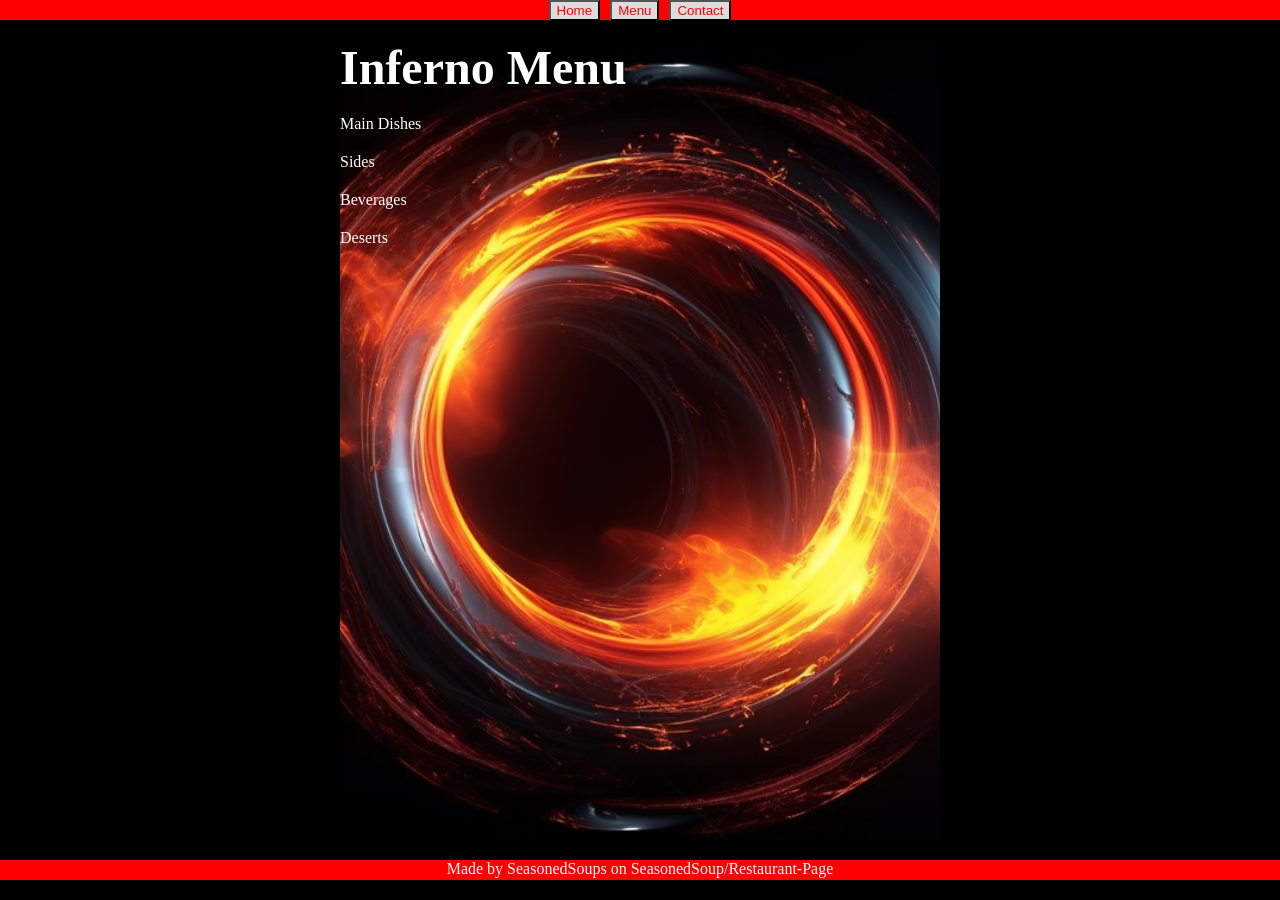
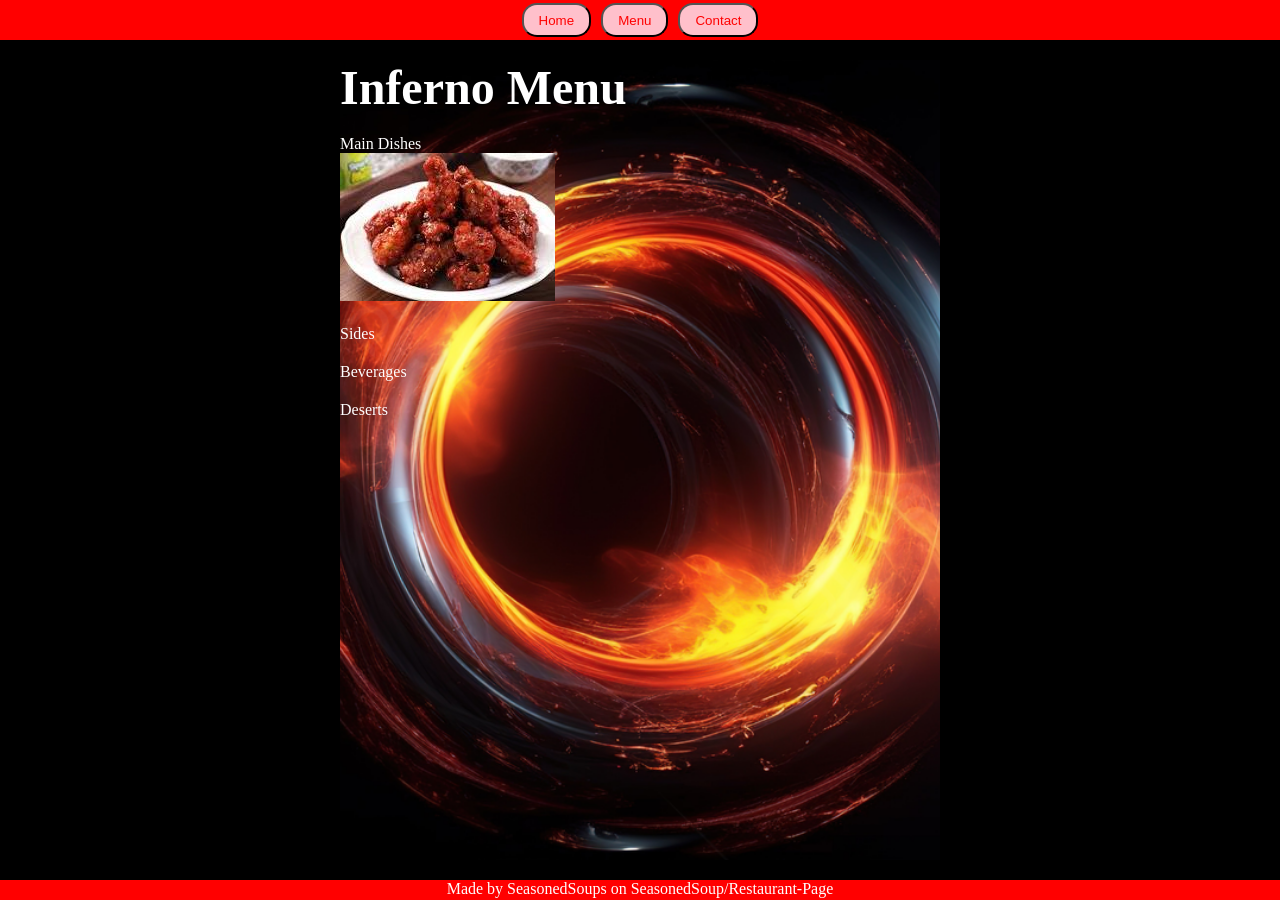
Before and after one commit to SeasonedSoup/Restaurant-Page, a website built with webpack: page src/template.html in a window 1280 px wide. Both pictures are taken after a click on the button "Menu". Built offline with nearby package versions, Linux system fonts and the light colour scheme.

Commit message:
Improve button design and add one picture in Menu

```diff
--- a/src/homepage.js
+++ b/src/homepage.js
@@ -1,5 +1,5 @@
 import hellImg from './hell.jpeg';
-
+import chickenImg from './images/chicken.jpeg'
 const content = document.getElementById('content');
 
 
@@ -25,11 +25,14 @@ export function loadHomepage() {
     const hours = document.createElement('div');
     hours.classList.add('box');
 
+    const eternal = document.createElement('p');
+    hours.appendChild
     hours.textContent = "Hours"
     content.appendChild(restaurant);
     content.appendChild(img);
     content.appendChild(desc);
     content.appendChild(callToAction);
+    content.appendChild(hours);
 };
 
 export function loadMenuPage() {
@@ -38,7 +41,16 @@ export function loadMenuPage() {
     menu.textContent = "Inferno Menu";
 
     const mainDish = document.createElement('div');
-    mainDish.textContent = 'Main Dishes';
+    const p = document.createElement('p');
+    p.textContent = 'Main Dishes';
+    mainDish.appendChild(p);
+
+
+    const img = document.createElement('img');
+    img.classList.add('chickenImage');
+    img.src = chickenImg;
+    img.alt = 'spicy chicken'
+    mainDish.appendChild(img);
 
     const sideDish = document.createElement('div');
     sideDish.textContent = 'Sides';
--- a/src/styles.css
+++ b/src/styles.css
@@ -11,18 +11,26 @@ body {
 nav {
     display: flex;
     justify-content: center;
+    align-items: center;
     gap: 10px;
+    height: 100%;
 }
 
 button {
-    background-color: gainsboro;
+    display: flex;               /* Use flexbox */
+    justify-content: center;     /* Center horizontally */
+    align-items: center;
+    background-color: pink;
     color: red;
+    height: 30px;
+    border-radius: 15px;
+    padding: 15px;
 }
 
 header {
     background-color: red;
     width: 100vw;
-    height: 20px;
+    height: 40px;
 }
 
 .container {
```
Also changed, not shown: src/images/chicken.jpeg (added).
